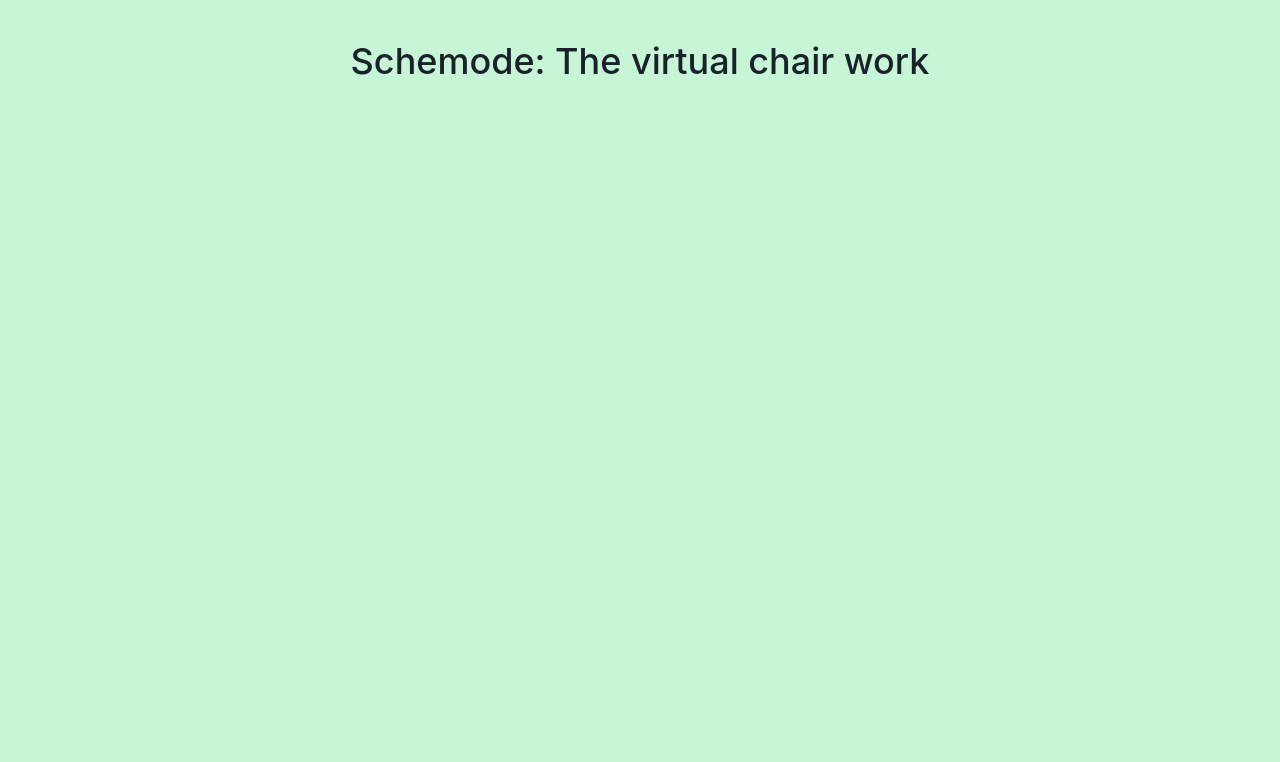
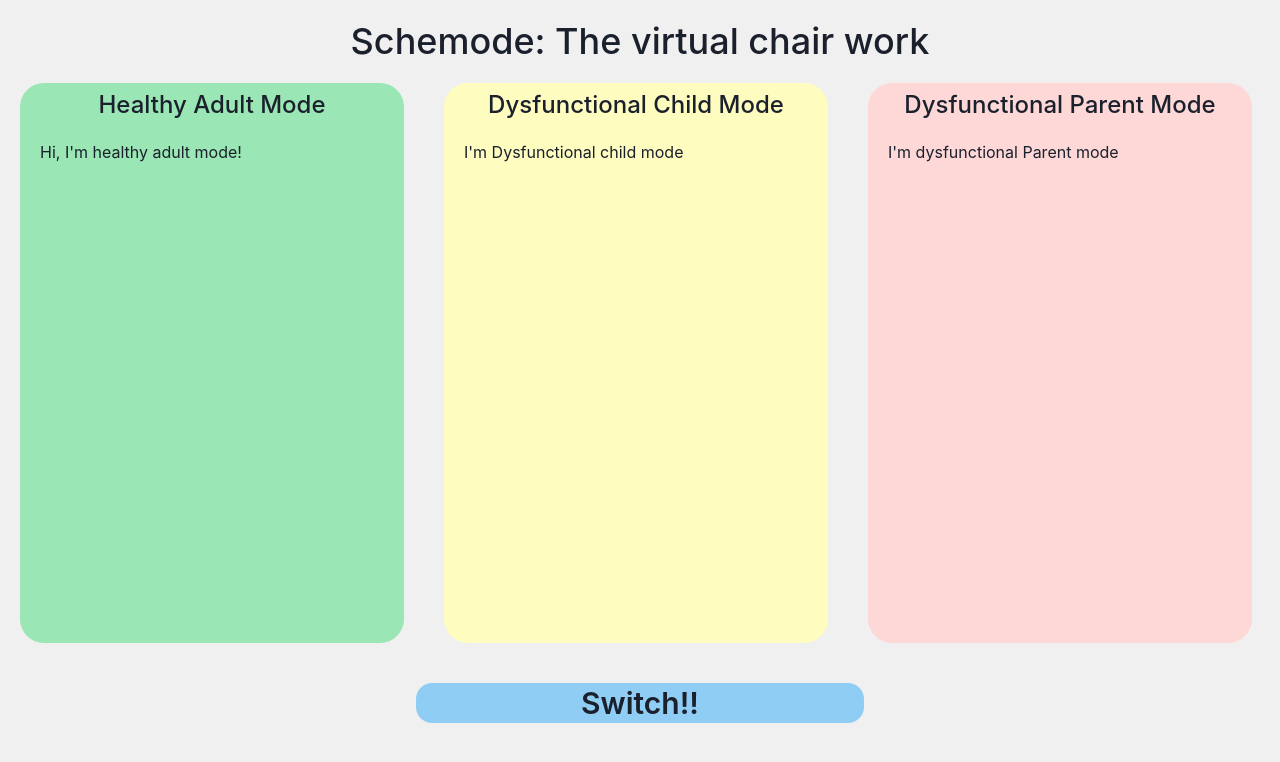
Before and after one commit to Kaikei-e/Schemode, a Next.js app in the folder schemode/: page / in a window 1280 px wide. Shown: the top 762 px of the page. Built offline with nearby package versions, Linux system fonts and the light colour scheme.

Commit message:
Update: Styling

```diff
--- a/schemode/pages/index.tsx
+++ b/schemode/pages/index.tsx
@@ -1,13 +1,30 @@
-import { Flex, Heading } from '@chakra-ui/react'
+import { Box, Button, Flex, Heading, Text } from '@chakra-ui/react'
 import type { NextPage } from 'next'
-import Head from 'next/head'
-import Image from 'next/image'
-import styles from '../styles/Home.module.css'
+
 
 const Home: NextPage = () => {
   return (
-    <Flex bgColor={"green.100"} flexDir="column" w={"100vw"} h={"100vh"}>
-      <Heading textAlign={"center"} fontStyle={"normal"} fontWeight={"medium"} m={"10"}>Schemode: The virtual chair work</Heading>
+    <Flex bgColor={"blackAlpha.100"} flexDir="column" w={"100vw"} h={"100vh"}>
+      <Heading textAlign={"center"} fontStyle={"normal"} fontWeight={"medium"} m={"5"}>Schemode: The virtual chair work</Heading>
+      <Flex flexDir={"row"} alignItems={"stretch"}>
+        <Box bgColor={"green.200"} w={"30%"} ml={"5"} mr={"5"} h={"70vh"} borderRadius="3xl">
+          <Heading fontSize={"2xl"} textAlign={"center"} fontStyle={"normal"} fontWeight={"medium"} m={"2"}>Healthy Adult Mode</Heading>
+          <Flex flexDir={"column"} m={"5"}><Text>Hi, I'm healthy adult mode!</Text></Flex>
+        </Box>
+        <Box bgColor={"yellow.100"} w={"30%"} ml={"5"} mr={"5"} h={"70vh"} borderRadius="3xl">
+          <Heading fontSize={"2xl"} textAlign={"center"} fontStyle={"normal"} fontWeight={"medium"} m={"2"}>Dysfunctional Child Mode</Heading>
+          <Flex flexDir={"column"} m={"5"}><Text>I'm Dysfunctional child mode</Text></Flex>
+        </Box>
+        <Box bgColor={"red.100"} w={"30%"} ml={"5"} mr={"5"} h={"70vh"} borderRadius="3xl" overflow={"auto"} scrollBehavior={"smooth"}>
+          <Heading fontSize={"2xl"} textAlign={"center"} fontStyle={"normal"} fontWeight={"medium"} m={"2"}>Dysfunctional Parent Mode</Heading>
+          <Flex flexDir={"column"} m={"5"}><Text>I'm dysfunctional Parent mode</Text></Flex>
+        </Box>
+      </Flex>
+
+      <Flex flexDir={"column"} align={"center"} w={"100vw"}>
+        <Button m={"10"} fontSize="3xl" bgColor={"blue.200"} w={"md"} borderRadius={"2xl"}>Switch!!</Button>
+      </Flex>
+
     </Flex>
   )
 }
```
